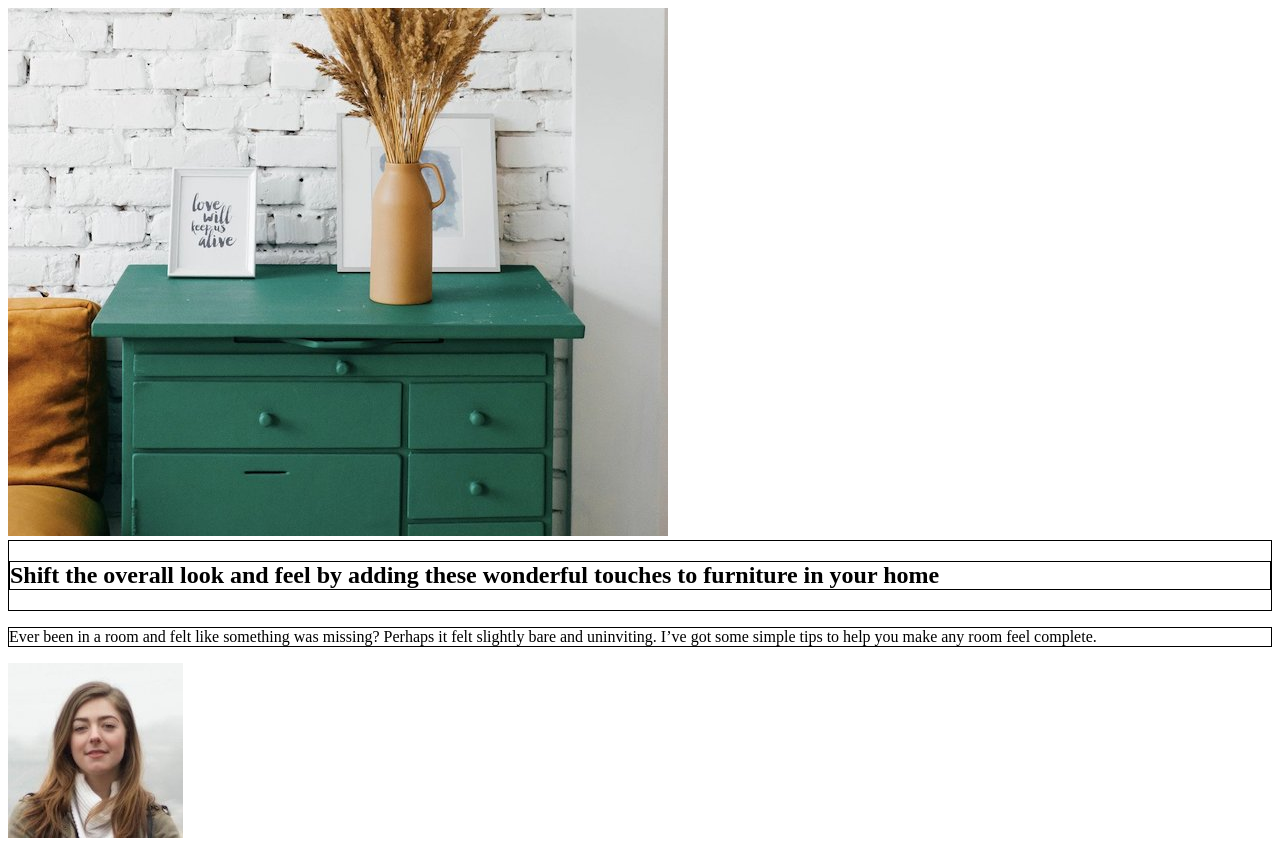
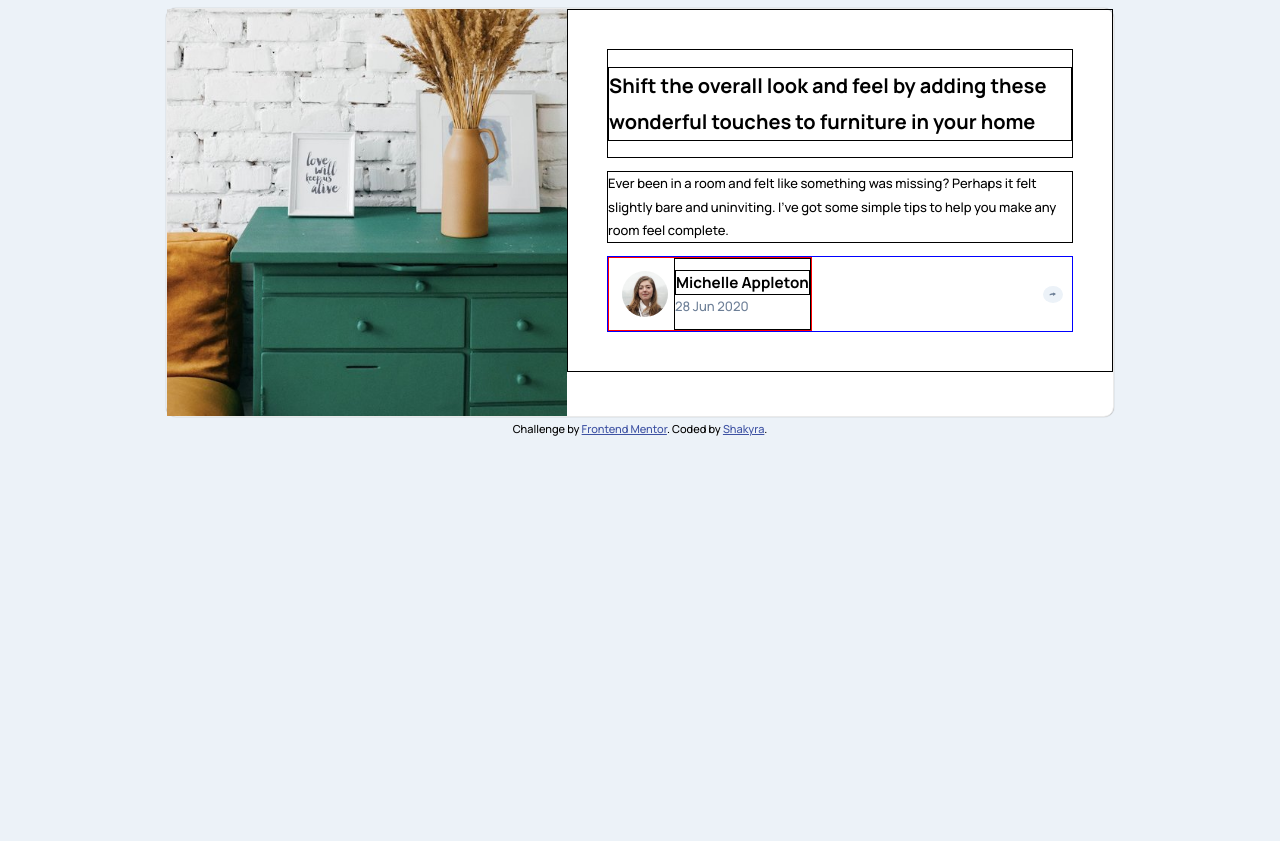
Before and after one commit to shakyra/ArticlePreviewChallenge, a plain HTML site: page index.html in a window 1280 px wide. Shown: the top 841 px of the page. After the commit the page ends 800 px from the top, so only its background shows below. Drawn offline with Linux system fonts and the light colour scheme.

Commit message:
Edit css path

```diff
--- a/index.html
+++ b/index.html
@@ -3,7 +3,7 @@
   <head>
     <meta name="viewport" content="width=device-width, initial-scale=1">
 
-    <link rel="stylesheet" href="gridpractice.css">
+    <link rel="stylesheet" href="styles.css">
 
     <link href="https://fonts.googleapis.com/css2?family=Manrope:wght@500;700&display=swap" rel="stylesheet">
 
```
